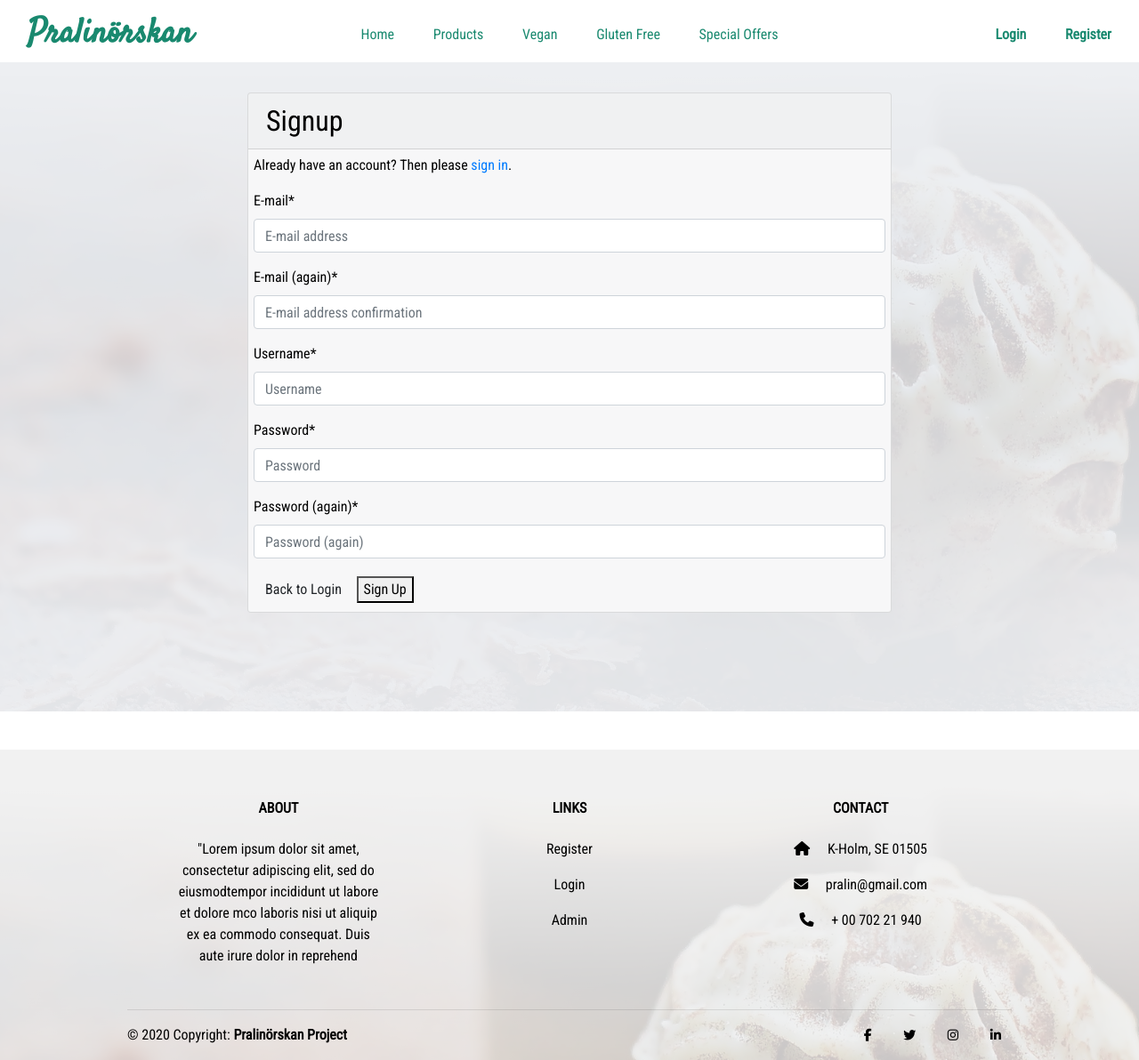
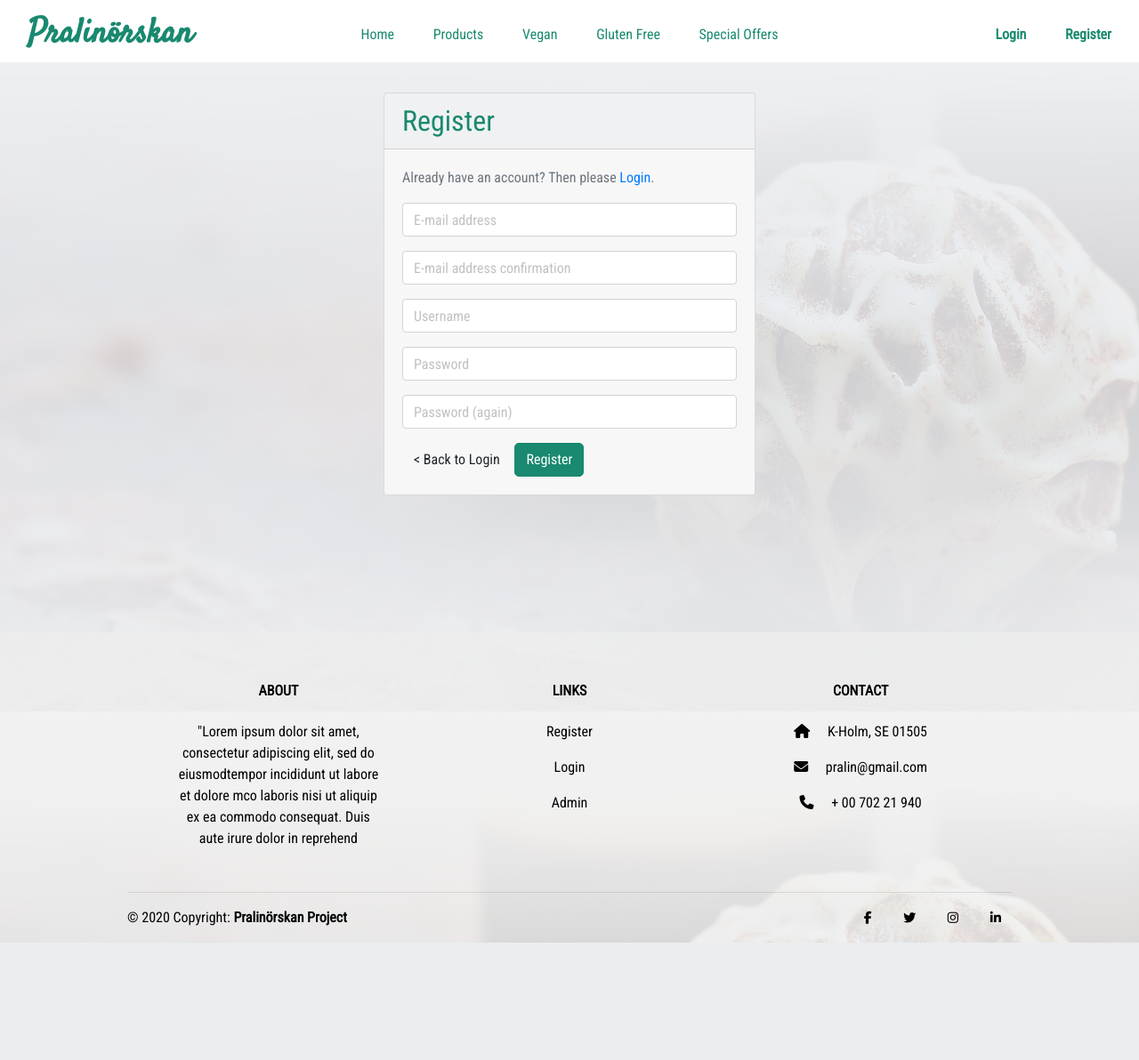
Before and after one commit to Timmy-Bergkvist/Pralinorskan-app, a Django app: page /accounts/signup/ in a window 1280 px wide. Shown: the whole page at 89% size. After the commit the page ends 1060 px from the top, so only its background shows below. Run offline with Django 3.2, Linux system fonts and the light colour scheme; parts of the project's set-up code (start-up, migrations or seed data) failed here and were passed over; some libraries are stand-ins or nearby versions.

Commit message:
Styled allauth templates and added css

```diff
--- a/cart/templates/cart/cart.html
+++ b/cart/templates/cart/cart.html
@@ -91,7 +91,7 @@
         </div>
         <div class="col-xl-4 col-lg-4 col-md-12 col-sm-12 col-xs-12 order-summary-card">
             <div class="card order-summary-card-inner">
-                <div class="card-body">
+                <div id="card-body" class="card-body">
                   <h5 class="card-title">Order summary</h5>
                   <hr>
                   <div >
--- a/static/css/base.css
+++ b/static/css/base.css
@@ -180,6 +180,7 @@ body {
 .btn-secondary {
   background: #4f4f4f;
   color: white;
+  border-radius: 5px;
 }
 
 .text-black {
@@ -265,7 +266,7 @@ body {
     color: #4f4f4f !important;
 }
 
-.card-body {
+#card-body {
   padding: 6px !important;
 }
 
@@ -425,10 +426,7 @@ body {
 /* Slightly smaler container on xl, lg and md screens  */
 @media (min-width: 770px) {
   .account-header-container {
-    padding-left: 150px;
-    padding-right: 150px;
-    padding-bottom: 130px;
-    padding-top: 104px;
+    width: 28rem;
   }
 }
 
@@ -446,6 +444,45 @@ body {
   background-color: #f8f9fa;
 }
 
+.card-header {
+  color: #19896F;
+}
+.allauth-form-inner-content p {
+  color: #6c757d;
+}
+
+.allauth-form-inner-content label:not([for='id_remember']) {
+  display: none;
+}
+
+.allauth-form-inner-content input::placeholder {
+  color: #94949493;
+}
+
+.allauth-form-inner-content button,
+.allauth-form-inner-content input[type='submit'] {
+  display: inline-block;
+  font-weight: 400;
+  color: #fff;
+  text-align: center;
+  vertical-align: middle;
+  -webkit-user-select: none;
+  -moz-user-select: none;
+  -ms-user-select: none;
+  user-select: none;
+  background-color: #19896F;
+  border: 1px solid #19896F;
+  padding: .375rem .75rem;
+  font-size: 1rem;
+  line-height: 1.5;
+  border-radius: 5px;
+}
+
+.allauth-form-inner-content button:hover,
+.allauth-form-inner-content input[type='submit']:hover {
+  background-color: #075342;
+  color: #EDEDED;
+}
 
 /*---------------------------<-Checkout->------------------------------*/
 
--- a/templates/allauth/account/password_reset_from_key_done.html
+++ b/templates/allauth/account/password_reset_from_key_done.html
@@ -4,8 +4,8 @@
 {% block head_title %}{% trans "Change Password" %}{% endblock %}
 
 {% block inner_content %}
-    <hr>
-    <h2 class="logo-font mb-4">{% trans "Change Password" %}</h2>
-    <hr>
+<h2 class="card-header">{% trans "Change Password" %}</h2>
+<div class="card-body">
     <p>{% trans 'Your password is now changed.' %}</p>
+</div>
 {% endblock %}
--- a/templates/allauth/account/signup.html
+++ b/templates/allauth/account/signup.html
@@ -2,12 +2,12 @@
 
 {% load i18n %}
 
-{% block head_title %}{% trans "Signup" %}{% endblock %}
+{% block head_title %}{% trans "Register" %}{% endblock %}
 
 {% block inner_content %}
-<h2 class="card-header">{% trans "Signup" %}</h2>
+<h2 class="card-header">{% trans "Register" %}</h2>
 <div class="card-body">
-  <p>{% blocktrans %}Already have an account? Then please <a href="{{ login_url }}">sign in</a>.{% endblocktrans %}</p>
+  <p>{% blocktrans %}Already have an account? Then please <a href="{{ login_url }}">Login</a>.{% endblocktrans %}</p>
 
   <form class="signup" id="signup_form" method="post" action="{% url 'account_signup' %}">
     {% csrf_token %}
@@ -15,8 +15,8 @@
     {% if redirect_field_value %}
     <input type="hidden" name="{{ redirect_field_name }}" value="{{ redirect_field_value }}" />
     {% endif %}
-    <a class="btn btn-outline-black rounded-0" href="{% url 'account_login' %}">Back to Login</a>
-    <button type="submit">{% trans "Sign Up" %}</button>
+    <a class="btn btn-outline-black rounded-0" href="{% url 'account_login' %}">< Back to Login</a>
+    <button type="submit">{% trans "Register" %}</button>
   </form>
 </div>
 {% endblock %}
```
Also changed, not shown: templates/allauth/account/account_inactive.html (+4 -5 lines), templates/allauth/account/email.html (+4 -5 lines), templates/allauth/account/email_confirm.html (+3 -9 lines), templates/allauth/account/login.html (+5 -4 lines), templates/allauth/account/password_change.html (+3 -4 lines), templates/allauth/account/password_reset.html (+5 -6 lines), templates/allauth/account/password_reset_done.html (+3 -4 lines), templates/allauth/account/password_reset_from_key.html (+3 -4 lines), templates/allauth/account/password_set.html (+3 -4 lines), templates/allauth/account/signup_closed.html (+4 -5 lines), templates/allauth/account/verification_sent.html (+3 -5 lines), templates/allauth/account/verified_email_required.html (+3 -6 lines), db.sqlite3.
